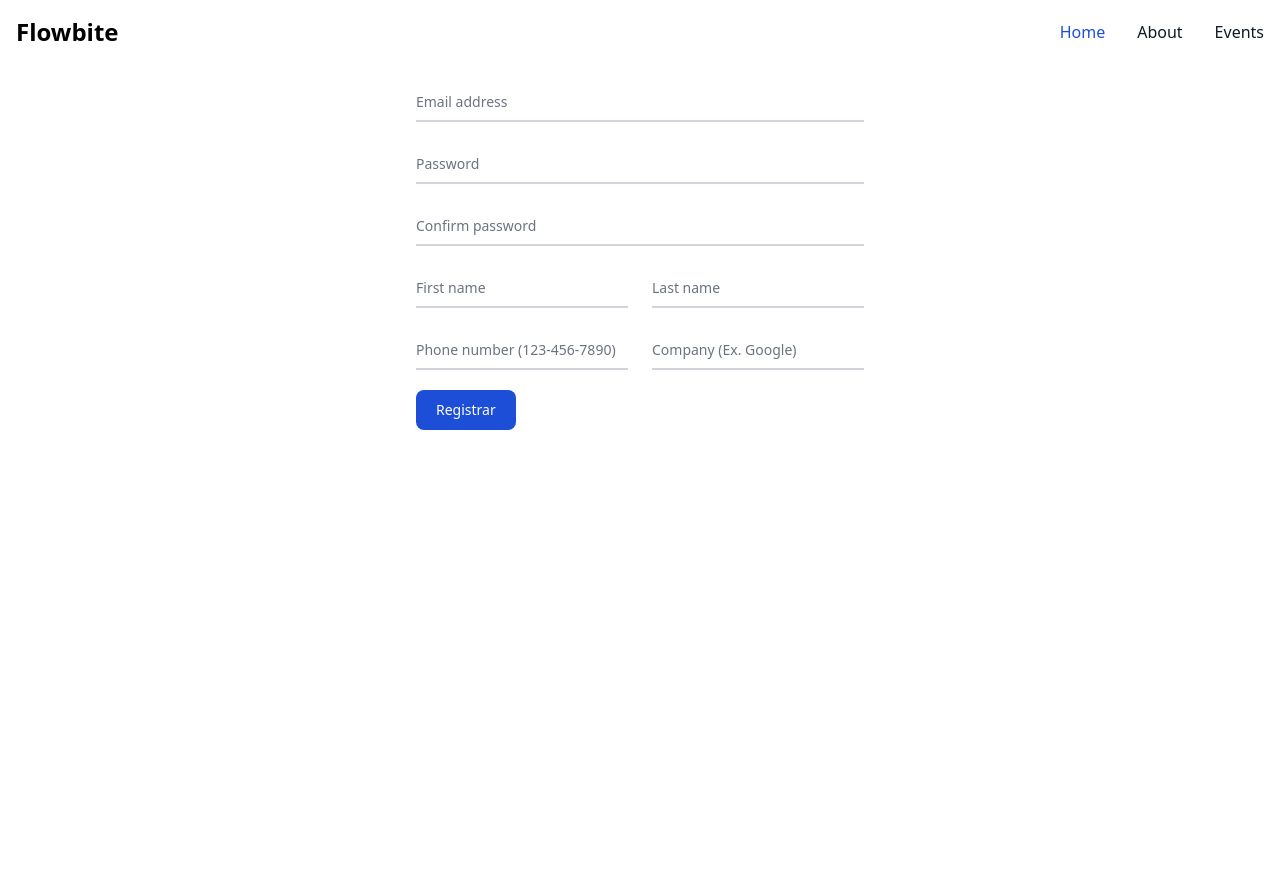
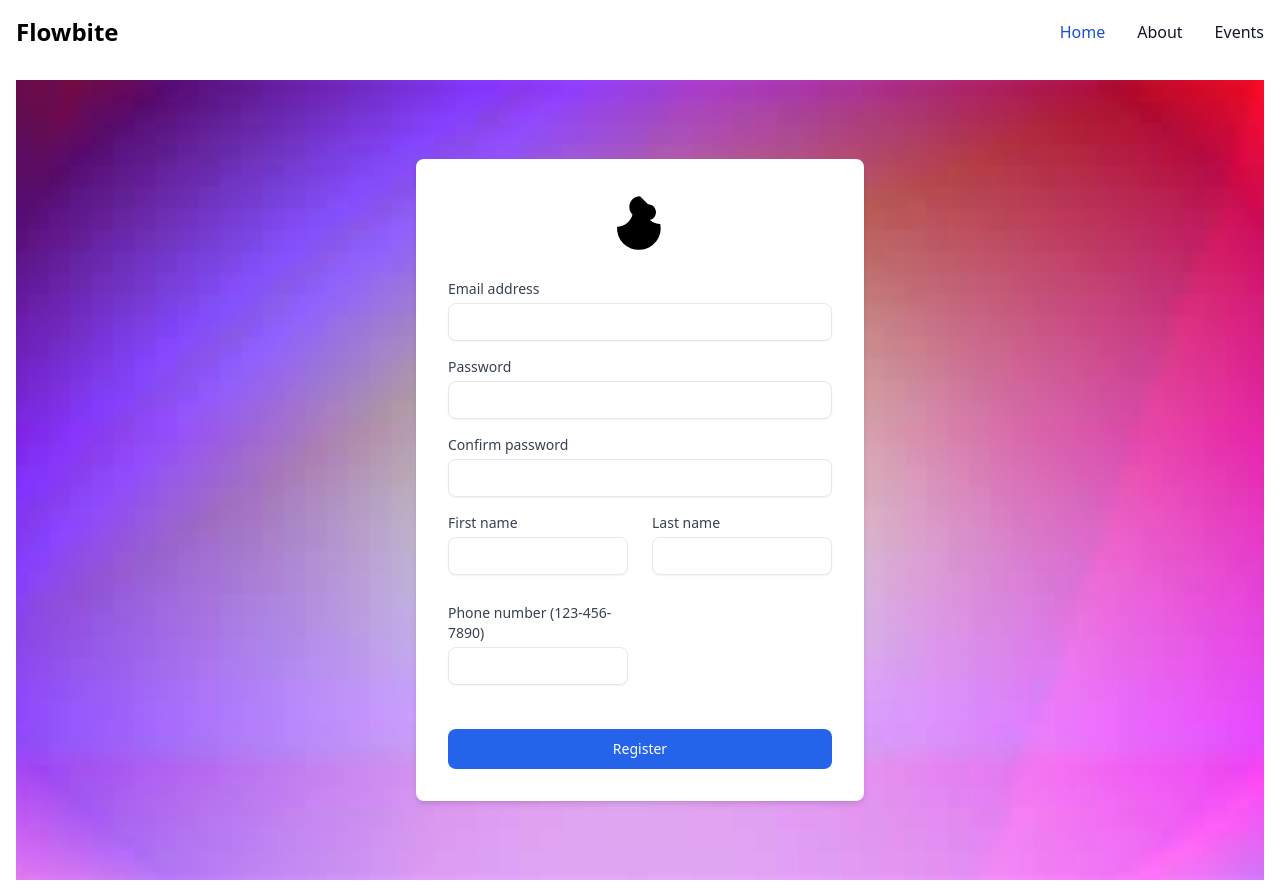
Before and after one commit to JorgeAntonio/next-attendant, a Next.js app: page /events in a window 1280 px wide. Before the commit the page ends 800 px from the top, so only its background shows below. Built offline with nearby package versions, Linux system fonts and the light colour scheme.

Commit message:
se modifico el forms desing

```diff
--- a/src/app/(attendant)/events/page.tsx
+++ b/src/app/(attendant)/events/page.tsx
@@ -1,68 +1,97 @@
+
 import React from 'react';
-import Input from '../../../components/Input';
+import Input from '../../../components/Input'; // Importa el componente Input desde la ubicación correcta
+import Image from 'next/image'; // Importa el componente Image desde next/image
 
 export default function EventsPage() {
     return (
-        <form className="max-w-md mx-auto">
+        <div className="bg-green-100 min-h-screen flex items-center justify-center bg-cover"
+            style={{
+                backgroundImage: "url('/fondo(1).jpg')",
+                backgroundPosition: "center",
+                backgroundSize: "cover",
+                backgroundRepeat: "no-repeat"
+            }}
+        >
+            {/* Contenedor principal */}
+            <div className="max-w-md mx-auto p-8 bg-white shadow-md rounded-lg">
+                {/* Sección del logo */}
+                <div className="flex justify-center mb-6">
+                    <Image src="/logo.svg" alt="Logo" width={64} height={64} />
+                </div>
+                {/* Formulario de registro */}
+                <form>
+                    {/* Input para dirección de email */}
                     <Input
                         type="email"
                         name="floating_email"
                         id="floating_email"
                         label="Email address"
                         required
+                        className="mb-4"
                     />
+                    {/* Input para contraseña */}
                     <Input
                         type="password"
                         name="floating_password"
                         id="floating_password"
                         label="Password"
                         required
+                        className="mb-4"
                     />
+                    {/* Input para confirmación de contraseña */}
                     <Input
                         type="password"
                         name="repeat_password"
                         id="floating_repeat_password"
                         label="Confirm password"
                         required
+                        className="mb-4"
                     />
-            <div className="grid md:grid-cols-2 md:gap-6">
+                    {/* Grid para nombres y apellidos */}
+                    <div className="grid md:grid-cols-2 gap-6">
+                        {/* Input para nombre */}
                         <Input
                             type="text"
                             name="floating_first_name"
                             id="floating_first_name"
                             label="First name"
                             required
+                            className="mb-4"
                         />
+                        {/* Input para apellido */}
                         <Input
                             type="text"
                             name="floating_last_name"
                             id="floating_last_name"
                             label="Last name"
                             required
+                            className="mb-4"
                         />
                     </div>
-            <div className="grid md:grid-cols-2 md:gap-6">
+                    {/* Grid para número de teléfono y compañía */}
+                    <div className="grid md:grid-cols-2 gap-6">
+                        {/* Input para número de teléfono */}
                         <Input
                             type="tel"
                             name="floating_phone"
                             id="floating_phone"
                             label="Phone number (123-456-7890)"
                             required
+                            className="mb-4"
+                            pattern="[0-9]{3}-[0-9]{3}-[0-9]{4}" // Ejemplo de pattern para validar el teléfono
                         />
-                <Input
-                    type="text"
-                    name="floating_company"
-                    id="floating_company"
-                    label="Company (Ex. Google)"
-                    required
-                />
+                        {/* Input para compañía */}
                     </div>
+                    {/* Botón de registro */}
                     <button
                         type="submit"
-                className="text-white bg-blue-700 hover:bg-blue-800 focus:ring-4 focus:outline-none focus:ring-blue-300 font-medium rounded-lg text-sm w-full sm:w-auto px-5 py-2.5 text-center dark:bg-blue-600 dark:hover:bg-blue-700 dark:focus:ring-blue-800"
+                        className="bg-blue-600 hover:bg-blue-700 focus:ring-4 focus:outline-none focus:ring-blue-300 font-medium rounded-lg text-sm text-white py-2.5 px-5 mt-4 w-full"
                     >
-                Registrar
+                        Register
                     </button>
                 </form>
+            </div>
+        </div>
     );
 }
--- a/src/app/(attendant)/home/[id]/page.tsx
+++ b/src/app/(attendant)/home/[id]/page.tsx
@@ -5,7 +5,6 @@ import Image from 'next/image';
 import Link from 'next/link';
 import { images } from "@/libs/data"; // Asegúrate de que la ruta de importación sea correcta
 
-// Definición de la interfaz para cada imagen
 interface ImageData {
     id: number;
     title: string;
@@ -15,19 +14,17 @@ interface ImageData {
     location?: string;
     gallery?: string[];
     price?: number;
-    discount?: number; // Nuevo campo para el descuento
-    expirationDate?: string; // Fecha de vencimiento
+    discount?: number;
+    expirationDate?: string;
 }
 
 export default function EventoDetalle({ params }: { params: { id: string } }) {
     const [isRegistered, setIsRegistered] = useState(false);
-    const [showForm, setShowForm] = useState(false); // Estado para mostrar el formulario
-    const [cartItems, setCartItems] = useState<ImageData[]>([]); // Estado para el carrito de compras
+    const [showForm, setShowForm] = useState(false);
     const [formData, setFormData] = useState({
         name: '',
     });
 
-    // Buscar la imagen correspondiente por su ID
     const image: ImageData | undefined = images.find((item) => item.id.toString() === params.id);
 
     if (!image) {
@@ -38,15 +35,7 @@ export default function EventoDetalle({ params }: { params: { id: string } }) {
 
     const handleRegistration = () => {
         setIsRegistered(true);
-        setShowForm(true); // Mostrar el formulario al registrarse
-    };
-
-
-
-    const removeFromCart = (index: number) => {
-        const newCartItems = [...cartItems];
-        newCartItems.splice(index, 1);
-        setCartItems(newCartItems);
+        setShowForm(true);
     };
 
     const handleChange = (e: React.ChangeEvent<HTMLInputElement>) => {
@@ -63,7 +52,7 @@ export default function EventoDetalle({ params }: { params: { id: string } }) {
         try {
             await submitForm();
             resetForm();
-            setShowForm(false); // Ocultar el formulario después de enviar
+            setShowForm(false);
             alert('Producto registrado exitosamente.');
         } catch (error) {
             console.error('Error al registrar producto:', error);
@@ -81,7 +70,7 @@ export default function EventoDetalle({ params }: { params: { id: string } }) {
 
     const submitForm = async () => {
         console.log('Datos del formulario:', formData);
-        await registrarProducto(formData);
+        // Lógica para registrar el producto, aún no implementada
     };
 
     const resetForm = () => {
@@ -148,7 +137,3 @@ export default function EventoDetalle({ params }: { params: { id: string } }) {
         </div>
     );
 }
-
-function registrarProducto(formData: { name: string }) {
-    throw new Error('Function not implemented.');
-}
--- a/src/components/Input.tsx
+++ b/src/components/Input.tsx
@@ -1,32 +1,45 @@
+// src/components/Input.tsx
+
 import React from 'react';
 
-interface InputProps {
+// Definición de InputProps que incluye pattern
+export interface InputProps {
+    type: string;
+    name: string;
     id: string;
-    name: string;
-    type: string;
     label: string;
-    pattern?: string;
-    required?: boolean;
+    required: boolean;
+    className?: string;
+    pattern?: string; // Agregar pattern como una propiedad opcional
+    // Otros props que puedas necesitar
 }
 
-const Input: React.FC<InputProps> = ({ id, name, type, label, pattern, required }) => (
-    <div className="relative z-0 w-full mb-5 group">
+// Componente funcional Input que utiliza InputProps
+const Input: React.FC<InputProps> = ({
+    type,
+    name,
+    id,
+    label,
+    required,
+    className,
+    pattern, // Asegurarse de incluir pattern en las props destructuradas
+    // Otros props que necesites usar
+}) => {
+    return (
+        <div className="mb-3">
+            <label htmlFor={id} className="block text-sm font-medium text-gray-700">
+                {label}
+            </label>
             <input
                 type={type}
                 name={name}
                 id={id}
-            className="block py-2.5 px-0 w-full text-sm text-gray-900 bg-transparent border-0 border-b-2 border-gray-300 appearance-none dark:text-white dark:border-gray-600 dark:focus:border-blue-500 focus:outline-none focus:ring-0 focus:border-blue-600 peer"
-            placeholder=" "
-            pattern={pattern}
                 required={required}
+                className={`mt-1 block w-full px-3 py-2 border ${className} rounded-lg shadow-sm focus:outline-none focus:border-blue-500 sm:text-sm`}
+                pattern={pattern} // Asegurarse de pasar pattern al input si está definido
             />
-        <label
-            htmlFor={id}
-            className="peer-focus:font-medium absolute text-sm text-gray-500 dark:text-gray-400 duration-300 transform -translate-y-6 scale-75 top-3 -z-10 origin-[0] peer-focus:start-0 rtl:peer-focus:translate-x-1/4 peer-focus:text-blue-600 peer-focus:dark:text-blue-500 peer-placeholder-shown:scale-100 peer-placeholder-shown:translate-y-0 peer-focus:scale-75 peer-focus:-translate-y-6"
-        >
-            {label}
-        </label>
         </div>
     );
+};
 
 export default Input;
```
Also changed, not shown: public/fondo(1).jpg (added), public/logo.svg (added). Lines whose indentation alone changed are shown as unchanged.
